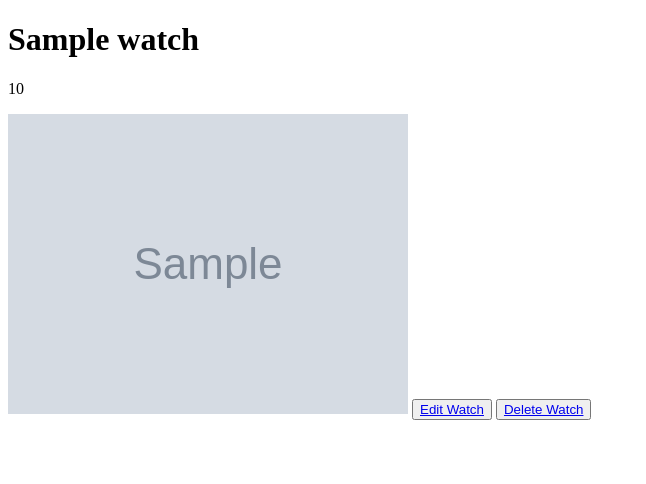
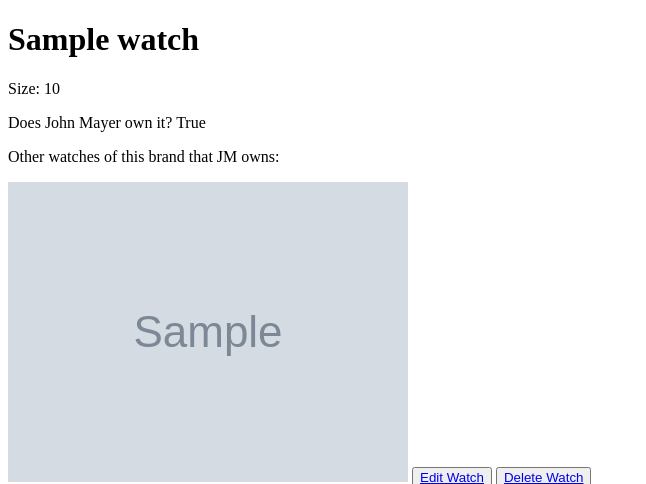
Before and after one commit to StevieC7/watch-collector, a Django app: page /watches/1/ in a window 1280 px wide. Shown: the part 80-564 px from the top of the page, without its empty margins (0-646 px from the left). Run offline with Django 4.2, Linux system fonts and the light colour scheme; tables that the repository leaves empty hold one stand-in row (values such as "Sample post"); grey boxes marked "Sample" are stand-in pictures.

Commit message:
Add method to see what other watches in brand JM owns

```diff
--- a/main_app/models.py
+++ b/main_app/models.py
@@ -23,7 +23,12 @@
         default="Black"
     )
     image = models.CharField(max_length=100)
+    jm_owns = models.BooleanField(default=False)
     brand = models.ForeignKey(Brand, on_delete=models.CASCADE, related_name="watches", default=1)
+
+    def mayer_also_owns(self):
+        also_owns = [ self.jm_owns, Watch.objects.filter(brand = self.brand).filter(jm_owns = True).exclude(id = self.pk)]
+        return also_owns
 
     def __str__(self):
         return self.name
--- a/main_app/templates/inspect.html
+++ b/main_app/templates/inspect.html
@@ -4,7 +4,14 @@
 {% endblock %}
 {% block content %}
 <h1>{{watch.name}}</h1>
-<p>{{watch.size}}</p>
+<p>Size: {{watch.size}}</p>
+<p>Does John Mayer own it? {{watch.jm_owns}}</p>
+{% if watch.jm_owns == True %}
+<p>Other watches of this brand that JM owns:</p>
+{% for other in watch.mayer_also_owns.1 %}
+    <p>{{other.name}}</p>
+{% endfor %}
+{% endif %}
 <img src="{{watch.image}}" />
 <button><a href="{% url 'update_watch' watch.pk %}">Edit Watch</a></button>
 <button><a href="/watches/{{watch.id}}/delete">Delete Watch</a></button>
```
Also changed, not shown: main_app/migrations/0004_watch_jm_owns.py (added).
